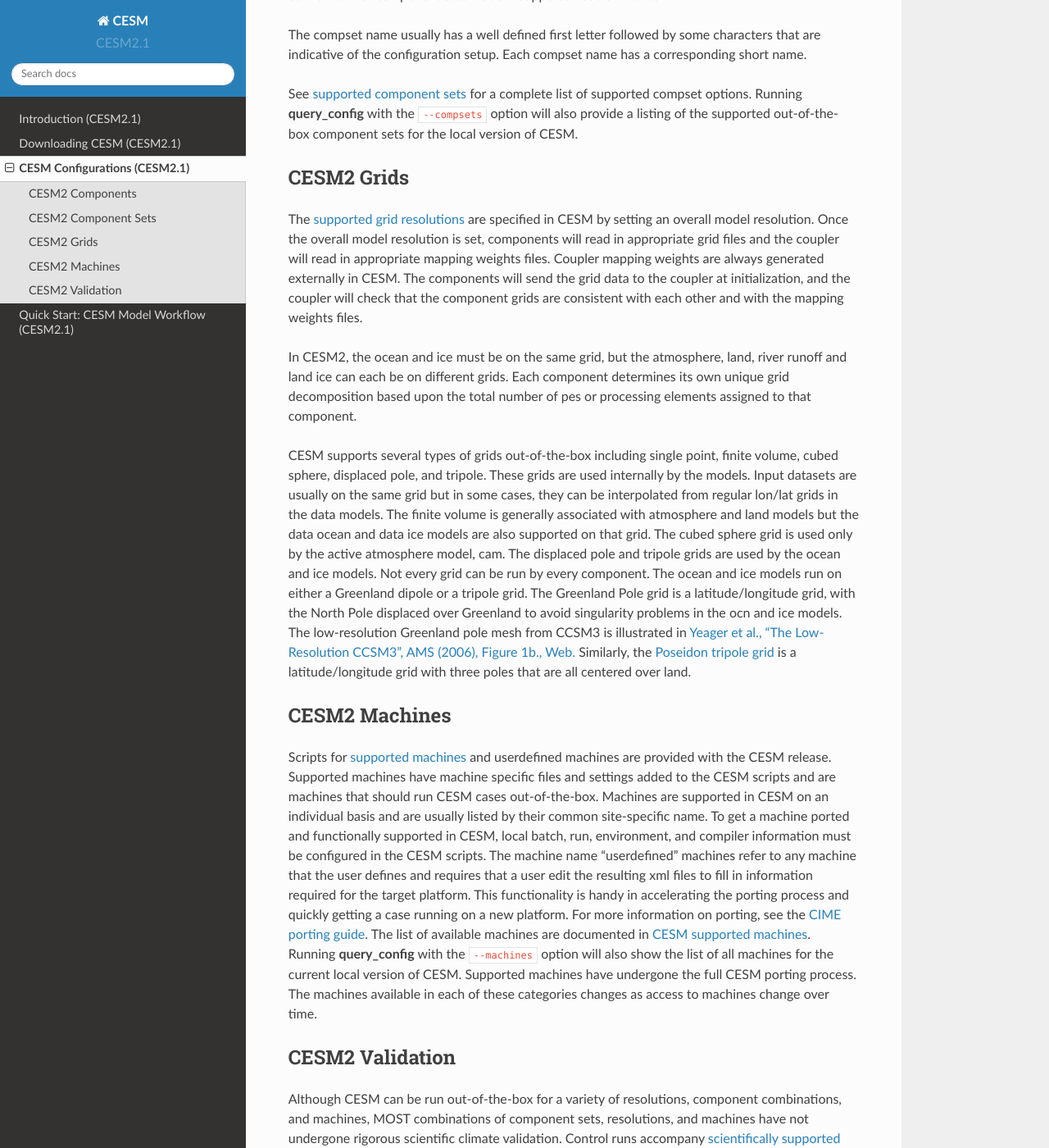
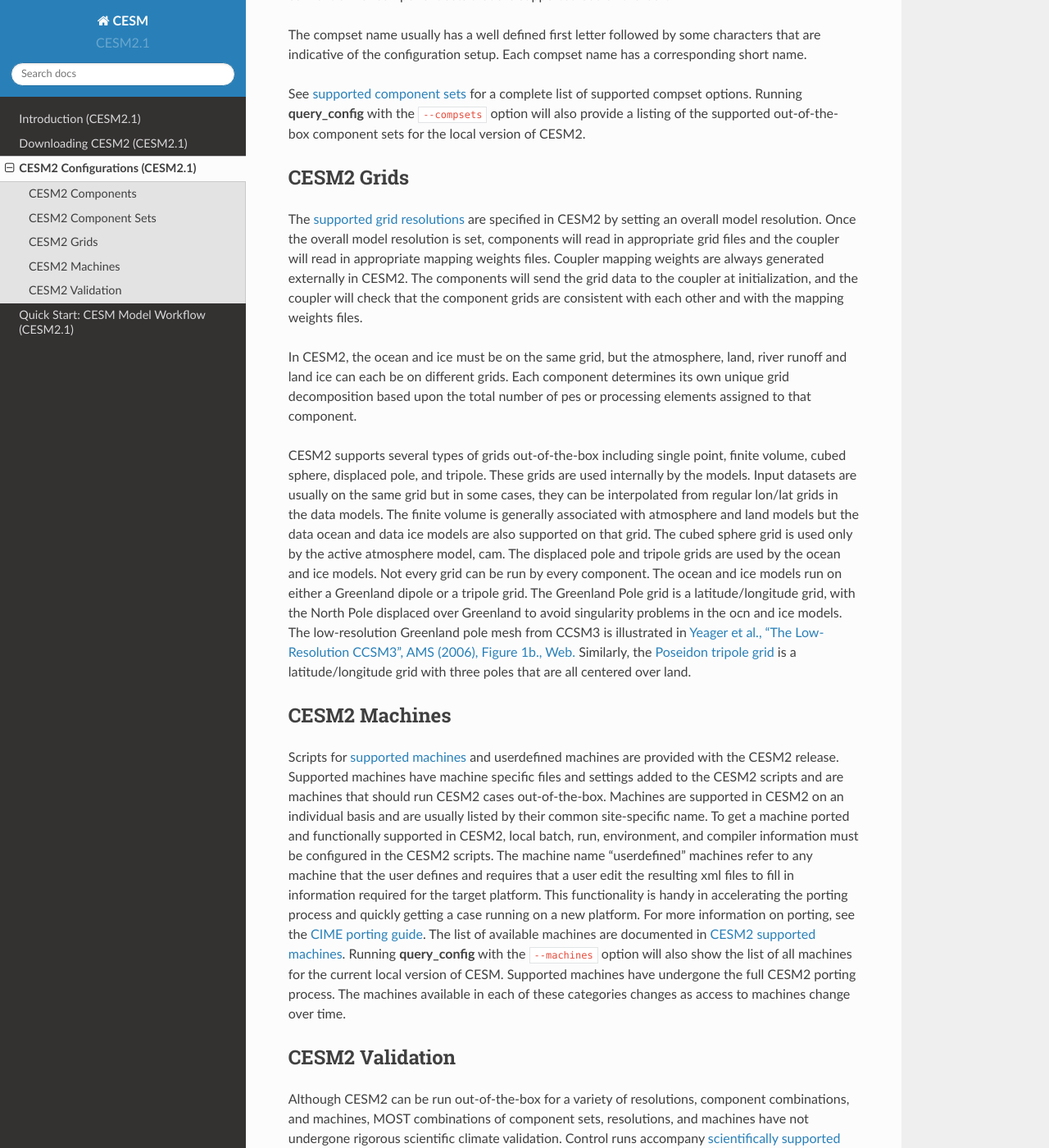
Before and after one commit to ESCOMP/CESM, a Sphinx documentation site: the page built from doc/source/cesm_configurations.rst, in a window 1280 px wide and 1400 px high, scrolled down 2408 px. Shown: the whole window at 82% size. Built offline with Sphinx 7.4.7 and the Read the Docs theme 2.0.0, drawn with Linux system fonts in a browser that asks for light colours; comment, search, counter and statistics services are not loaded; some of the changed text lies outside the part shown.

Commit message:
Update doc with changes from CESM2.2 documention that applies to CESM2.1

```diff
--- a/doc/source/cesm_configurations.rst
+++ b/doc/source/cesm_configurations.rst
@@ -1,11 +1,11 @@
 .. _configurations:
 
-===============================
-CESM Configurations (|version|)
-===============================
+================================
+CESM2 Configurations (|version|)
+================================
 
-The CESM system can be configured a number of different ways from both
-a science and technical perspective. CESM supports numerous
+The CESM2 system can be configured a number of different ways from both
+a science and technical perspective. CESM2 supports numerous
 `resolutions
 <http://www.cesm.ucar.edu/models/cesm2/cesm/grids.html>`_, and
 `component sets
@@ -42,13 +42,13 @@
 whole system to activate and deactive component feedbacks by allowing
 for a variety of "plug and play" combinations.
 
-During the course of a CESM run, the model components integrate forward
+During the course of a CESM2 run, the model components integrate forward
 in time, periodically exchanging information with the coupler.
 The coupler meanwhile receives fields from the component models,
 computes, maps, and merges this information, then sends the fields back
 to the component models. The coupler brokers this sequence of
 communication interchanges and manages the overall time progression of
-the coupled system. A CESM component set is comprised of eight
+the coupled system. A CESM2 component set is comprised of eight
 components: one component from each model (atm, lnd, rof, ocn, ice, glc,
 wav, and esp) plus the coupler. Model components are written primarily in
 Fortran.
@@ -68,7 +68,7 @@
 
 The CESM2 components can be summarized as follows:
 
-.. csv-table:: "CESM model components"
+.. csv-table:: "CESM2 model components"
    :header: "Component Generic Type", "Component Generic Name", "Component Name", "Component Type", "Description"
    :widths: 12, 10, 10, 10, 60
 
@@ -120,7 +120,7 @@
 <http://www.cesm.ucar.edu/models/cesm2/cesm/compsets.html>`_ for a
 complete list of supported compset options. Running **query_config**
 with the ``--compsets`` option will also provide a listing of the
-supported out-of-the-box component sets for the local version of CESM.
+supported out-of-the-box component sets for the local version of CESM2.
 
 
 CESM2 Grids
@@ -128,11 +128,11 @@
 
 The `supported grid resolutions
 <http://www.cesm.ucar.edu/models/cesm2/cesm/grids.html>`_ are
-specified in CESM by setting an overall model resolution.  Once the
+specified in CESM2 by setting an overall model resolution.  Once the
 overall model resolution is set, components will read in appropriate
 grid files and the coupler will read in appropriate mapping weights
 files. Coupler mapping weights are always generated externally in
-CESM. The components will send the grid data to the coupler at
+CESM2. The components will send the grid data to the coupler at
 initialization, and the coupler will check that the component grids
 are consistent with each other and with the mapping weights files.
 
@@ -141,7 +141,7 @@
 Each component determines its own unique grid decomposition based upon
 the total number of pes or processing elements assigned to that component.
 
-CESM supports several types of grids out-of-the-box including single
+CESM2 supports several types of grids out-of-the-box including single
 point, finite volume, cubed sphere, displaced pole, and
 tripole. These grids are used internally by the
 models. Input datasets are usually on the same grid but in some cases,
@@ -168,13 +168,13 @@
 
 Scripts for `supported machines
 <http://www.cesm.ucar.edu/models/cesm2/cesm/machines.html>`_ and
-userdefined machines are provided with the CESM release. Supported
-machines have machine specific files and settings added to the CESM
-scripts and are machines that should run CESM cases
-out-of-the-box. Machines are supported in CESM on an individual basis
+userdefined machines are provided with the CESM2 release. Supported
+machines have machine specific files and settings added to the CESM2
+scripts and are machines that should run CESM2 cases
+out-of-the-box. Machines are supported in CESM2 on an individual basis
 and are usually listed by their common site-specific name. To get a
-machine ported and functionally supported in CESM, local batch, run,
-environment, and compiler information must be configured in the CESM
+machine ported and functionally supported in CESM2, local batch, run,
+environment, and compiler information must be configured in the CESM2
 scripts. The machine name "userdefined" machines refer to any machine
 that the user defines and requires that a user edit the resulting xml
 files to fill in information required for the target platform. This
@@ -182,11 +182,11 @@
 getting a case running on a new platform. For more information on
 porting, see the `CIME porting guide
 <http://esmci.github.io/cime/versions/master/html/users_guide/porting-cime.html>`_.  The
-list of available machines are documented in `CESM supported machines
+list of available machines are documented in `CESM2 supported machines
 <http://www.cesm.ucar.edu/models/cesm2/cesm/machines.html>`_.
 Running **query_config** with the ``--machines`` option will also show
 the list of all machines for the current local version of
-CESM. Supported machines have undergone the full CESM porting
+CESM. Supported machines have undergone the full CESM2 porting
 process. The machines available in each of these categories changes as
 access to machines change over time.
 
@@ -194,7 +194,7 @@
 CESM2 Validation
 ----------------
 
-Although CESM can be run out-of-the-box for a variety of resolutions,
+Although CESM2 can be run out-of-the-box for a variety of resolutions,
 component combinations, and machines, MOST combinations of component
 sets, resolutions, and machines have not undergone rigorous scientific
 climate validation. Control runs accompany `scientifically supported
--- a/doc/source/quickstart.rst
+++ b/doc/source/quickstart.rst
@@ -15,7 +15,7 @@
 
 This is the procedure for quickly setting up and running a CESM2 case.
 
-Download CESM2 (see `Downloading CESM2 <downloading_cesm.rst>`_).
+Download CESM2 (see `Downloading CESM2 <downloading_cesm.html>`_).
 
 Select a component set, and a resolution for your case.  Details of available
 component sets and resolutions are available from the `query_config`_ tool located
```
Also changed, not shown: doc/source/downloading_cesm.rst (+7 -7 lines).
